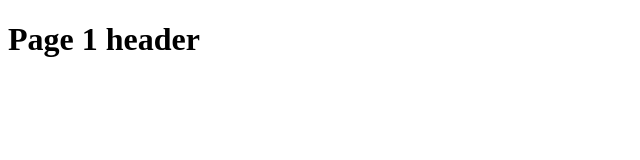
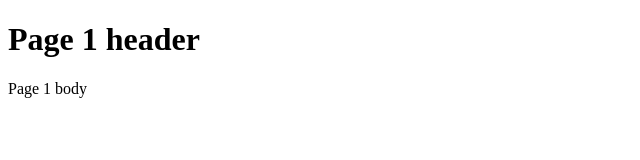
Before and after one commit to Anshul-code/gitDemo, a plain HTML site: page index.html in a window 1280 px wide. Shown: the full height of the page, 0-640 px from the left. Drawn offline with Linux system fonts and the light colour scheme.

Commit message:
third commit

```diff
--- a/index.html
+++ b/index.html
@@ -8,4 +8,5 @@
 </head>
 <body>
     <h1>Page 1 header</h1>
+    <p>Page 1 body</p>
 </html>
```
